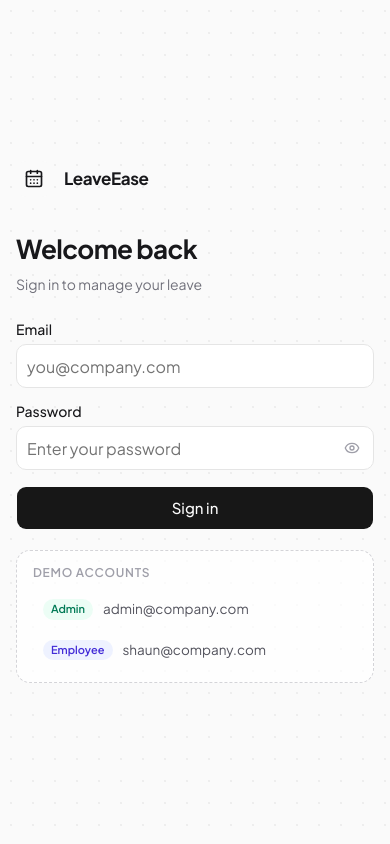
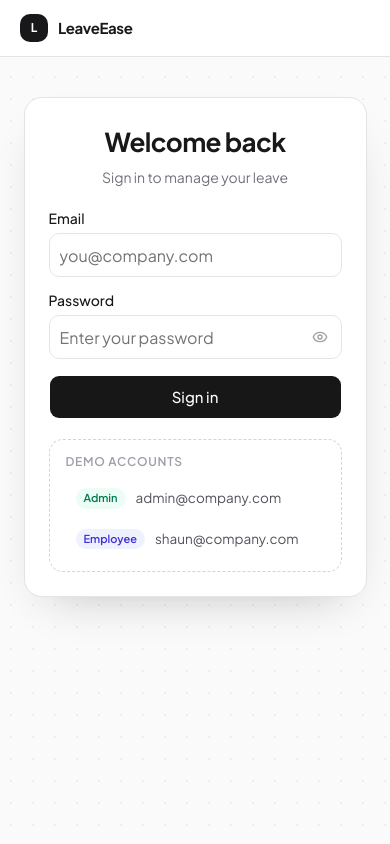
Before and after one commit to ShaunRodrix/leave-management-system, a Next.js app: page /login in a window 390 px wide. Built offline with nearby package versions, Linux system fonts and the light colour scheme.

Commit message:
feat: login form as elevated card, mobile brand bar, centered heading

```diff
--- a/src/app/login/page.tsx
+++ b/src/app/login/page.tsx
@@ -1,8 +1,12 @@
 "use client";
 
 /**
- * Login page. Split layout: dark brand panel (hidden on small screens)
- * with the "Escape Flight" illustration, and the sign-in form.
+ * Login page. Split layout on desktop: dark brand panel (Escape Flight
+ * illustration) + the sign-in card. On mobile the brand collapses into a
+ * slim top bar and the card sits below it — no vertical-center float, so
+ * nothing overflows or drifts mid-page. "Welcome back" is centered on
+ * every screen; fields stay left-aligned for usability.
+ *
  * On success the server sets an httpOnly JWT cookie and the user is
  * routed to their role's home page. A full assignment (not client
  * router navigation) guarantees the proxy sees the new cookie.
@@ -18,6 +22,14 @@ function BrandMark() {
   return (
     <span className="flex size-9 items-center justify-center rounded-[11px] bg-zinc-50 text-zinc-900">
       <CalendarDays className="size-5" />
+    </span>
+  );
+}
+
+function InkMark() {
+  return (
+    <span className="flex size-7 items-center justify-center rounded-lg bg-zinc-900 text-[12px] font-bold text-white">
+      L
     </span>
   );
 }
@@ -58,8 +70,15 @@ export default function LoginPage() {
   }
 
   return (
-    <div className="grid min-h-screen flex-1 lg:grid-cols-[1.05fr_1fr]">
-      {/* ---- brand panel ---- */}
+    <div className="login-dots min-h-screen overflow-x-clip">
+      {/* ---- mobile brand bar ---- */}
+      <div className="flex items-center gap-2.5 border-b border-zinc-200 bg-white px-5 py-3.5 lg:hidden">
+        <InkMark />
+        <span className="text-[15px] font-bold tracking-tight text-zinc-900">LeaveEase</span>
+      </div>
+
+      <div className="w-full lg:grid lg:min-h-screen lg:grid-cols-[1.05fr_1fr]">
+        {/* ---- brand panel (desktop) ---- */}
         <aside className="login-panel relative hidden overflow-hidden lg:flex lg:flex-col lg:justify-between lg:px-12 lg:py-10">
           <div className="login-glow pointer-events-none absolute inset-0" aria-hidden />
 
@@ -93,22 +112,17 @@ export default function LoginPage() {
           </div>
         </aside>
 
-      {/* ---- form ---- */}
-      <main className="login-dots flex flex-1 items-center justify-center px-4 py-16">
-        <div className="w-full max-w-sm">
-          <div className="mb-8 flex items-center gap-3 lg:hidden">
-            <BrandMark />
-            <span className="text-[17px] font-bold tracking-tight text-zinc-900">LeaveEase</span>
-          </div>
-
-          <h1 className="rise text-[26px] font-bold tracking-tight" style={{ "--rd": ".1s" } as React.CSSProperties}>
+        {/* ---- sign-in card ---- */}
+        <main className="w-full flex items-center justify-center px-4 py-10 sm:px-6 lg:py-12">
+          <div className="w-full max-w-[343px] rounded-2xl border border-zinc-200 bg-white p-6 shadow-[0_20px_46px_-26px_rgba(24,24,27,0.3)] sm:max-w-sm sm:p-7">
+            <h1 className="rise text-center text-[26px] font-bold tracking-tight" style={{ "--rd": ".1s" } as React.CSSProperties}>
               Welcome back
             </h1>
-          <p className="rise mt-1.5 text-sm text-zinc-500" style={{ "--rd": ".18s" } as React.CSSProperties}>
+            <p className="rise mt-1.5 text-center text-sm text-zinc-500" style={{ "--rd": ".18s" } as React.CSSProperties}>
               Sign in to manage your leave
             </p>
 
-          <form onSubmit={handleSubmit} className="rise mt-7 grid gap-4" style={{ "--rd": ".26s" } as React.CSSProperties}>
+            <form onSubmit={handleSubmit} className="rise mt-6 grid gap-4" style={{ "--rd": ".26s" } as React.CSSProperties}>
               <div className="grid gap-2">
                 <Label htmlFor="email">Email</Label>
                 <Input
@@ -186,5 +200,6 @@ export default function LoginPage() {
           </div>
         </main>
       </div>
+    </div>
   );
 }
```
Lines whose indentation alone changed are shown as unchanged.
